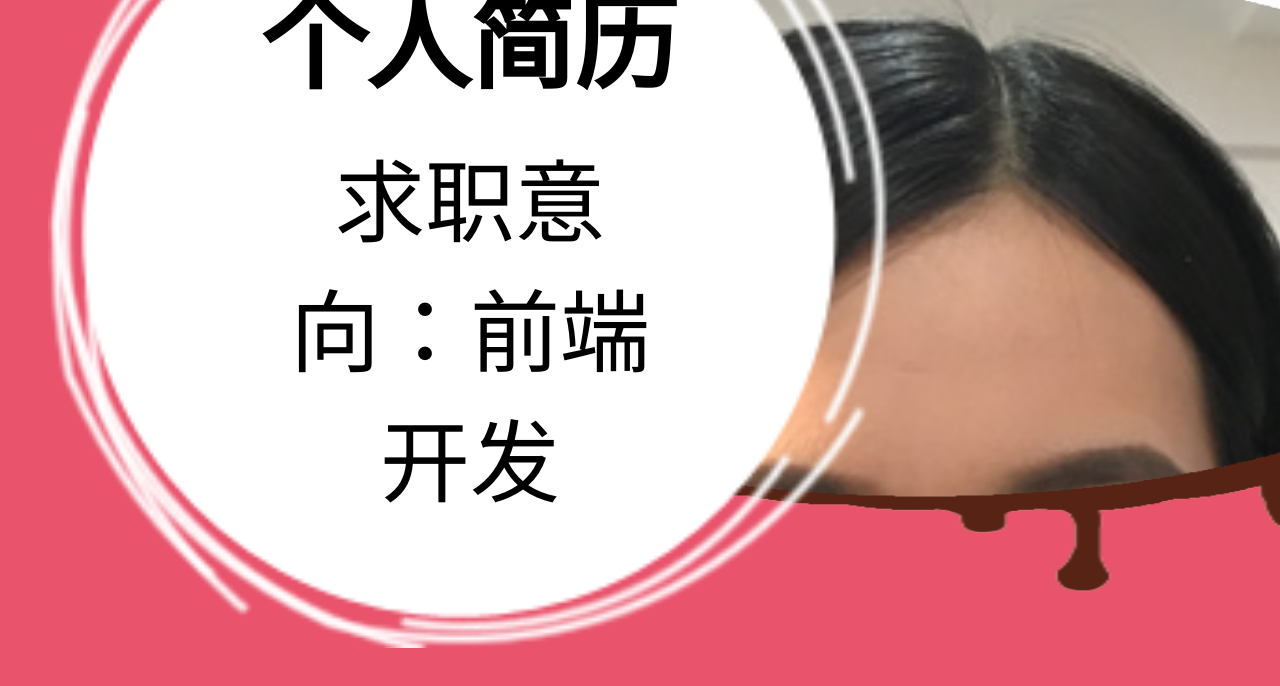
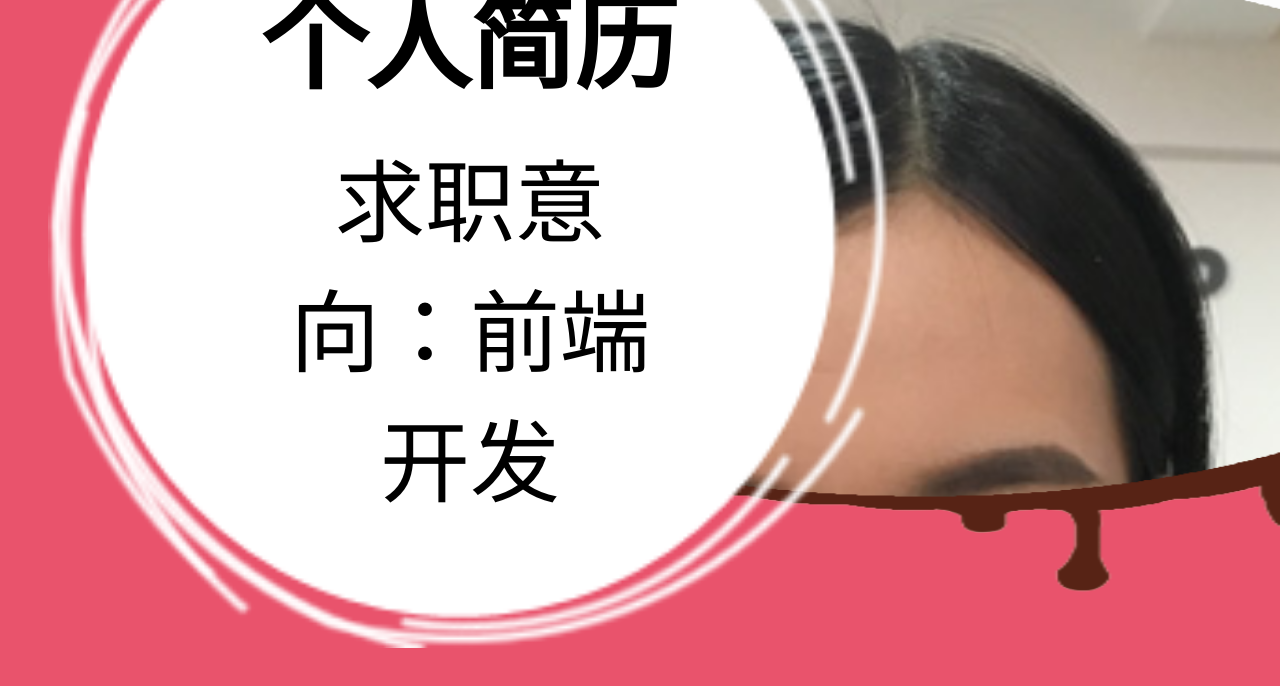
Before and after one commit to Liujiamei/my-induction, a plain HTML site: page index.html in a window 1280 px wide. Drawn offline with Linux system fonts and the light colour scheme.

Commit message:
修改简历首页个人图片3

```diff
--- a/css/index.css
+++ b/css/index.css
@@ -58,7 +58,7 @@ html,body{
     width: 7.7rem;
     height: 7.7rem;
     position: absolute;
-    left: .5rem;
+    left: .05rem;
     top: -.46rem;
     z-index: -1;
 }
```
